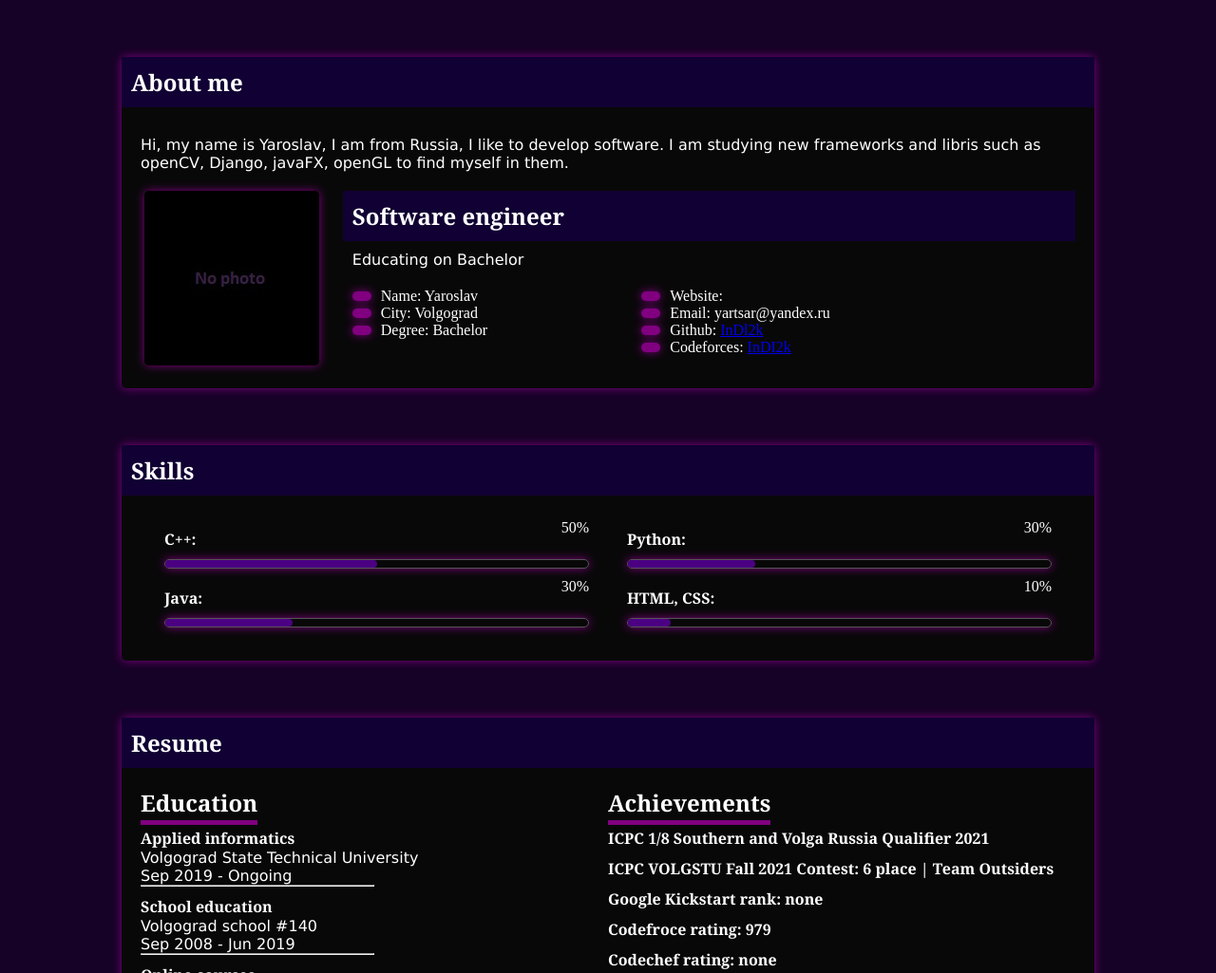
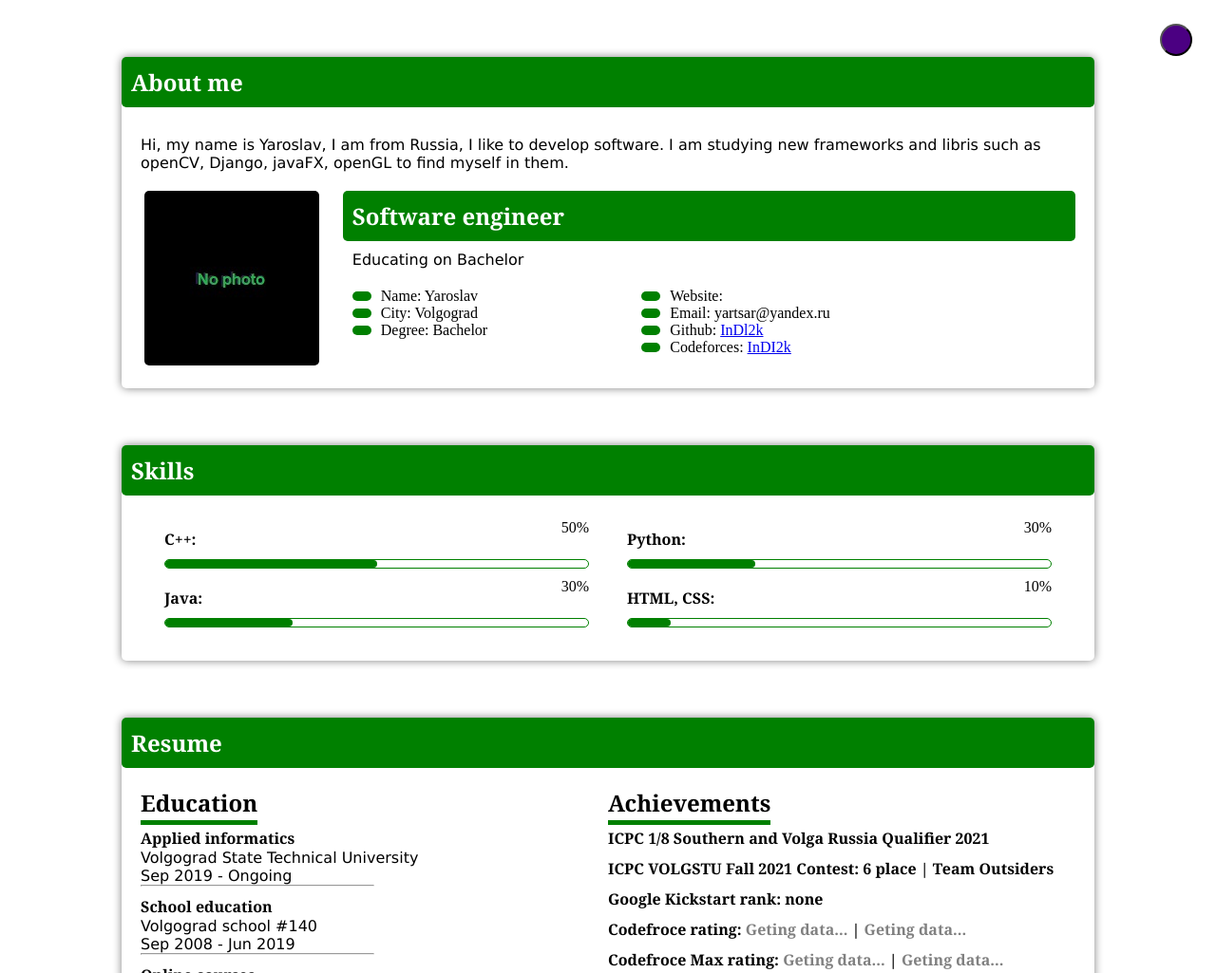
Before and after one commit to InDl2k/MyWebPage, a plain HTML site: page index.html in a window 1280 px wide. Shown: the top 1025 px of the page at 95% size. Drawn offline with Linux system fonts and the light colour scheme; no server answers.

Commit message:
more dynamic

```diff
--- a/css/style.css
+++ b/css/day.css
@@ -4,21 +4,14 @@
 }
 
 body, html{
-	color: white;
+	color: black;
 	width: 100%;
 	height: 100%;
 }
 
 body{
+	margin: 50px  auto 0;
 	background-color: white;
-	background-image: url("");
-	background-repeat: no-repeat;
-	background-size: cover;
-	background-position: center;
-	background-attachment: fixed;
-
-	margin: 50px  auto 0;
-	background-color: #170227;
 }
 
 h1,h2,h3,h4,h5,h6{
@@ -41,16 +34,15 @@ section{
 	margin-top: 60px;
 	margin-right: 10%;
 	margin-left: 10%;
-	background-color: #090809;
-	border: 2 solid indigo;
+	background-color: white;
+	border: 2 solid gray;
 	border-radius: 5px;
-	box-shadow: 0 0 10px  purple;
+	box-shadow: 0 0 10px  gray;
 }
 
 img{
 	border: 2 solid indigo;
 	border-radius: 5px;
-	box-shadow: 0 0 10px  purple;
 }
 
 div.changer{
@@ -60,7 +52,9 @@ div.changer{
 }
 
 div.title {
-	background-color: #110033;
+	background-color: green;
+	border: 2 solid green;
+	border-radius: 5px;
 }
 
 div.title h1{
@@ -74,8 +68,8 @@ div.zone{
 
 div.container{
 	display: block;
-  	margin-right: auto;
-  	margin-left: auto;
+  margin-right: auto;
+  margin-left: auto;
 }
 
 div.content{
@@ -101,9 +95,8 @@ div.shortinfo{
 }
 
 span.h{
-
-	border-bottom:5px solid purple;
-    padding-bottom:2px;
+	border-bottom:5px solid green;
+  padding-bottom:2px;
 }
 
 .row{
@@ -145,15 +138,14 @@ span.h{
 .progress-bar{
 	height: 10px;
 	margin: 10px;
-	border: 1px solid  #565656;
+	border: 1px solid green;
 	border-radius: 5px;
-	box-shadow: 0 0 10px  purple;
 }
 
 .procent{
 	display: block;
 	height: 100%;
-	background-color: indigo;
+	background-color: green;
 	border-radius: 5px;
 	animation: progress 1500ms ease-in 1;
 }
@@ -211,16 +203,15 @@ span.h{
 .ulli li::before{
 	padding-right: 10px;
 
-	background-color: purple;
+	background-color: green;
 	content: "";
 	display: inline-block;
 	margin-right: 10px;
 	height: 10px;
 	width: 10px;
 
-	border: 2 solid indigo;
+	border: 2 solid gray;
 	border-radius: 5px;
-	box-shadow: 0 0 10px  purple;
 }
 
 .padd{
@@ -235,7 +226,28 @@ span.h{
 svg{
 	width: 60px;
 	height: 60px;
-	fill: purple;
-	border: 2 solid indigo;
-	box-shadow: 0 0 10px  purple;
+	fill: green;
+	border: 2 solid white;
 }
+
+.btn{
+	margin: 25px;
+	position: fixed;
+	top: 0;
+	right: 0;
+}
+
+input{
+	background-color: indigo;
+	color: white;
+	border-radius: 50%;
+	padding: 15px;
+	height: 25px;
+	width: 25px;
+	text-align: center;
+	font-size: 16px;
+}
+
+.getterCF{
+	color: gray;
+}
--- /dev/null
+++ b/css/night.css
@@ -0,0 +1,258 @@
+* {
+  margin:0; padding:0;
+  box-sizing: border-box;
+}
+
+body, html{
+	color: white;
+	width: 100%;
+	height: 100%;
+}
+
+body{
+	margin: 50px  auto 0;
+	background-color: #170227;
+}
+
+h1,h2,h3,h4,h5,h6{
+	font-family: Georgia, 'Times New Roman', Times, serif;
+}
+
+h4{
+	margin-top: 10px;
+}
+
+hr{
+	width: 50%;
+}
+
+p{
+	font-family: Geneva, Arial, Helvetica, sans-serif;
+}
+
+section{
+	margin-top: 60px;
+	margin-right: 10%;
+	margin-left: 10%;
+	background-color: #090809;
+	border: 2 solid indigo;
+	border-radius: 5px;
+	box-shadow: 0 0 10px  purple;
+}
+
+img{
+	border: 2 solid indigo;
+	border-radius: 5px;
+	box-shadow: 0 0 10px  purple;
+}
+
+div.changer{
+	margin: 0;
+	padding: 0;
+	position: fixed;
+}
+
+div.title {
+	background-color: #110033;
+	border: 2 solid indigo;
+	border-radius: 5px;
+}
+
+div.title h1{
+	padding: 10px;
+	color: white;
+}
+
+div.zone{
+	padding: 20px;
+}
+
+div.container{
+	display: block;
+  margin-right: auto;
+  margin-left: auto;
+}
+
+div.content{
+	display: flex;
+	align-items: center;
+	align-content: space-between;
+	justify-content: center;
+
+	width: 100%;
+	height: 200px;
+}
+
+div.photo{
+	flex: 1;
+	text-align: center;
+}
+
+div.shortinfo{
+	width: 100%;
+	height: 100%;
+	flex: 4;
+	padding-left: 20px;
+}
+
+span.h{
+	border-bottom:5px solid purple;
+  padding-bottom:2px;
+}
+
+.row{
+	display: flex;
+	flex: 1;
+	flex-direction: row;
+	flex-wrap: wrap;
+}
+
+.col{
+	display: flex;
+	flex: 1;
+	flex-direction: column;
+}
+
+.progress-row{
+
+	margin: 5px;
+}
+
+.progress-col{
+	min-width: 250px;
+	padding-left: 10px;
+	padding-right: 10px;
+}
+
+.progress-bar-container{
+	width: 100%;
+}
+
+.progress-title{
+	width: 100%;
+	display: inline-flex;
+	justify-content: space-between;
+	padding-left: 10px;
+	padding-right: 10px;
+}
+
+.progress-bar{
+	height: 10px;
+	margin: 10px;
+	border: 1px solid  #565656;
+	border-radius: 5px;
+	box-shadow: 0 0 10px  purple;
+}
+
+.procent{
+	display: block;
+	height: 100%;
+	background-color: indigo;
+	border-radius: 5px;
+	animation: progress 1500ms ease-in 1;
+}
+
+.c{
+	width: 50%;
+}
+
+.java{
+	width: 30%;
+}
+
+.py{
+	width: 30%;
+}
+
+.html{
+	width: 10%;
+}
+
+@keyframes progress{
+	from{
+		width: 0;
+	}
+}
+
+.introduction p{
+	padding-top: 10px;
+	padding-bottom: 20px;
+}
+
+.ulli{
+	padding-left: 10px;
+}
+
+.ulli ul{
+	list-style: none;
+	list-style-type: none;
+	padding-right: 50px;
+}
+
+.col40{
+	flex: 40%;
+}
+
+.col60{
+	flex: 60%;
+}
+
+.col60 li{
+	min-width: 354px;
+	max-width: 450px;
+}
+
+.ulli li::before{
+	padding-right: 10px;
+
+	background-color: purple;
+	content: "";
+	display: inline-block;
+	margin-right: 10px;
+	height: 10px;
+	width: 10px;
+
+	border: 2 solid indigo;
+	border-radius: 5px;
+	box-shadow: 0 0 10px  purple;
+}
+
+.padd{
+	width: 350px;
+	padding: 10px;
+}
+
+.small-content{
+	padding-left: 20px;
+}
+
+svg{
+	width: 60px;
+	height: 60px;
+	fill: purple;
+	border: 2 solid indigo;
+	border-radius: 10px;
+	box-shadow: 0 0 10px  purple;
+}
+
+.btn{
+	margin: 25px;
+	position: fixed;
+	top: 0;
+	right: 0;
+}
+
+input{
+	background-color: #4CAF50;
+  color: white;
+  border-radius: 50%;
+  padding: 15px;
+  height: 25px;
+  width: 25px;
+  text-align: center;
+  font-size: 16px;
+}
+
+.getterCF{
+	color: gray;
+}
--- a/index.html
+++ b/index.html
@@ -4,14 +4,17 @@
 	<title>Site portfolio</title>
 	<meta charset="utf-8">
 	<meta name="viewport" content="width=550px">
-	<link rel="stylesheet" type="text/css" href="css/style.css">
-	<script type="text/javascript" src="scripts/ChangeStyle.js"></script>
+	<link id="pageStyle" rel="stylesheet" type="text/css" href="css/night.css">
+	<script type="text/javascript" src="scripts/changeStyle.js"></script>
+	<script type="text/javascript" src="scripts/getDataFromCF.js"></script>
 </head>
 <body>
 
- <section>
- 	<!--for header-->
- </section>
+<header>
+	<div class="btn">
+		<input id="button" type="button" onclick="changeStyle()">
+	</div>
+</header>
 
  <main id="main">
  	<section class="about">
@@ -22,7 +25,7 @@
 	 				Hi, my name is Yaroslav, I am from Russia, I like to develop software. I am studying new frameworks and libris such as openCV, Django, javaFX, openGL to find myself in them.
 	 			</p>
 	 			<div class="row">
-	 				<div class="photo"><img src="???" height="184", width="184" onerror="this.src='img/alt.jpg';"></div>
+	 				<div class="photo"><img src="???" height="184", width="184" onerror="this.src='img/altDay.jpg';"></div>
 	 				<div class="shortinfo">
 	 					<div class="title"><h1>Software engineer</h1></div>
 	 					<div class="ulli">
@@ -126,7 +129,8 @@
 		 					<h4>ICPC 1/8 Southern and Volga Russia Qualifier 2021</h4>
 		 					<h4>ICPC VOLGSTU Fall 2021 Contest: 6 place | Team Outsiders</h4>
 		 					<h4>Google Kickstart rank: none</h4>
-		 					<h4>Codefroce rating: 979</h4>
+		 					<h4>Codefroce rating: <span id="rating" class="getterCF">Geting data...</span> | <span id="rank" class="getterCF">Geting data...</span></h4>
+							<h4>Codefroce Max rating: <span id="maxRating" class="getterCF">Geting data...</span> | <span id="maxRank" class="getterCF">Geting data...</span></h4>
 		 					<h4>Codechef rating: none</h4>
 		 					<h4>Leetcode rating: 2 stars</h4>
 		 					<h4>Sphere Online Judge: 7 problems solved</h4>
--- a/scripts/ChangeStyle.js
+++ b/scripts/ChangeStyle.js
@@ -1,8 +1,22 @@
-function changeStyle() {
-			//stuff to change style
-			//from day to night
-			//and from night to day
+var stylesheet = document.getElementById("pageStyle");
+function changeStyle(){
+	if(stylesheet.getAttribute('href') == 'css/night.css'){
+		stylesheet.setAttribute('href', 'css/day.css');
+	}
+	else{
+		stylesheet.setAttribute('href', 'css/night.css');
+	}
+}
 
-
-			//set on local time or on btn click
+function setStyle(){
+	const d = new Date();
+	let text = d.toLocaleTimeString();
+	let hh = text.substring(0, 2);
+	if(hh <= 10 && hh >= 18){
+		stylesheet.setAttribute('href', 'css/night.css');
+	}
+	else{
+		stylesheet.setAttribute('href', 'css/day.css');
+	}
 }
+setStyle();
--- /dev/null
+++ b/scripts/getDataFromCF.js
@@ -0,0 +1,42 @@
+const obj = {
+			'newbie': 'gray',
+			'pupil': 'green',
+			'specialist': '#03a89e',
+			'expert': 'blue',
+			'candidate master': '#a0a',
+			'master': '#ff8c00',
+			'international master': '#ff8c00',
+			'grandmaster': '#03a89e',
+			'international grandmaster': 'red',
+			'legendary grandmaster': 'red',
+			};
+let colors = new Map(Object.entries(obj));
+
+
+async function updateCFRating(){
+  	const url = 'https://codeforces.com/api/user.info?handles=InDI2k&lang=eu';
+  	let response = await fetch(url);
+  	if(response.ok){
+  		let json = await response.json();
+  		let myMap = new Map(Object.entries(json));
+  	  	let mapa = new Map(Object.entries(myMap.get('result')[0]));
+		//set value
+  	  	document.getElementById("rating").innerHTML = mapa.get('rating');
+  	  	document.getElementById("rank").innerHTML = mapa.get('rank');
+  	  	document.getElementById("maxRating").innerHTML = mapa.get('maxRating');
+  	  	document.getElementById("maxRank").innerHTML = mapa.get('maxRank');
+  	  	//set color
+  	  	document.getElementById("rating").style.color = colors.get(mapa.get('rank'));
+  	  	document.getElementById("rank").style.color = colors.get(mapa.get('rank'));
+  	  	document.getElementById("maxRating").style.color = colors.get(mapa.get('maxRank'));
+  	  	document.getElementById("maxRank").style.color = colors.get(mapa.get('maxRank'));
+  	  	console.log("Successful!");
+  	}
+  	else{
+  		console.log("Error to get data from CF: " + response.status)
+  		console.log("Trying again...");
+  		setTimeout(updateCFRating, 1000);
+  	}
+}
+
+updateCFRating();
```
Also changed, not shown: img/altDay.jpg (added), img/altNight.jpg (renamed from img/alt.jpg).
